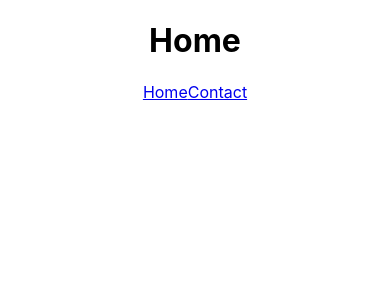
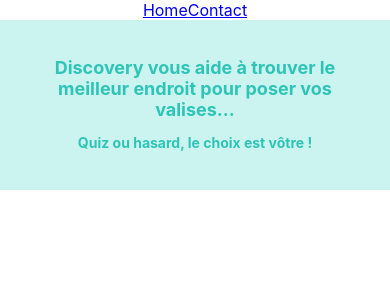
Before and after one commit to gobelinmalin/bordeaux_mars_20_p2_discovery, a React (Create React App) app: page / in a window 390 px wide. Shown: the top 300 px of the page. Built offline with nearby package versions, Linux system fonts and the light colour scheme.

Commit message:
add slide one on home page

```diff
--- a/src/App.js
+++ b/src/App.js
@@ -4,7 +4,6 @@ import { Route, Switch } from "react-router-dom";
 import Home from "./components/Home";
 import Contact from "./components/Contact";
 import Quiz from "./components/Quiz";
-
 
 import "./App.css";
 
@@ -13,8 +12,8 @@ function App() {
     <div className="App">
       <Switch>
         <Route exact path="/" component={Home} />
-        <Route path="/Contact" component={Contact} />
-        <Route path="/Quiz" component={Quiz} />
+        <Route path="/contact" component={Contact} />
+        <Route path="/quiz" component={Quiz} />
       </Switch>
     </div>
   );
--- a/src/components/Home.js
+++ b/src/components/Home.js
@@ -1,13 +1,17 @@
 import React, { Component } from "react";
 import { Link } from "react-router-dom";
+import "../style/css/Home.css";
 
 class Home extends Component {
   render() {
     return (
       <div>
-        <h1>Home</h1>
         <Link to="/">Home</Link>
         <Link to="/contact">Contact</Link>
+        <div className="Home_slide_1">
+          <h1>Discovery vous aide à trouver le meilleur endroit pour poser vos valises...</h1>
+          <h3>Quiz ou hasard, le choix est vôtre !</h3>
+        </div>
       </div>
     );
   }
--- /dev/null
+++ b/src/style/css/Home.css
@@ -0,0 +1,18 @@
+.Home_slide_1 {
+  padding: 50px;
+  text-align: center;
+  background-color: #cbf3f0;
+  color: #2ec4b6;
+}
+
+@media screen and (max-width: 450px) {
+  .Home_slide_1 {
+    padding: 25px;
+  }
+  .Home_slide_1 h1 {
+    font-size: 18px;
+  }
+  .Home_slide_1 h3 {
+    font-size: 14px;
+  }
+}
```
